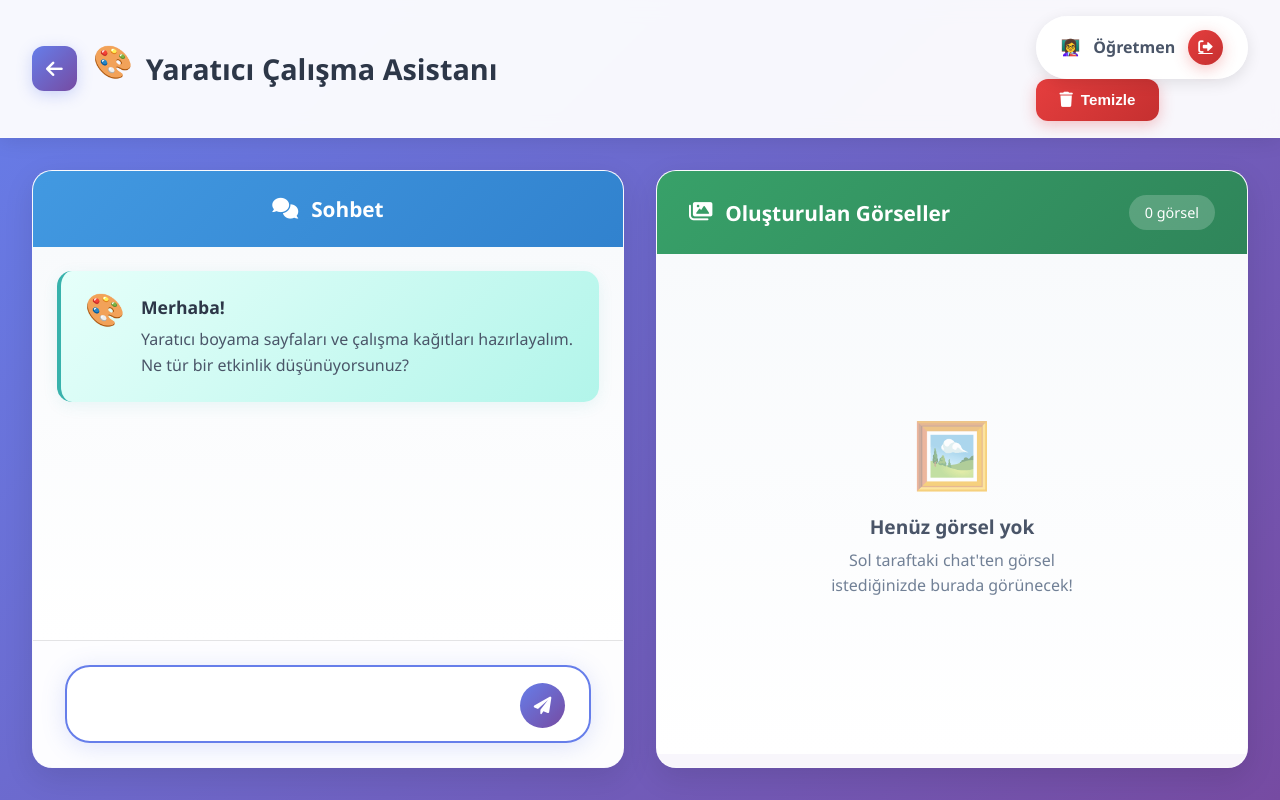
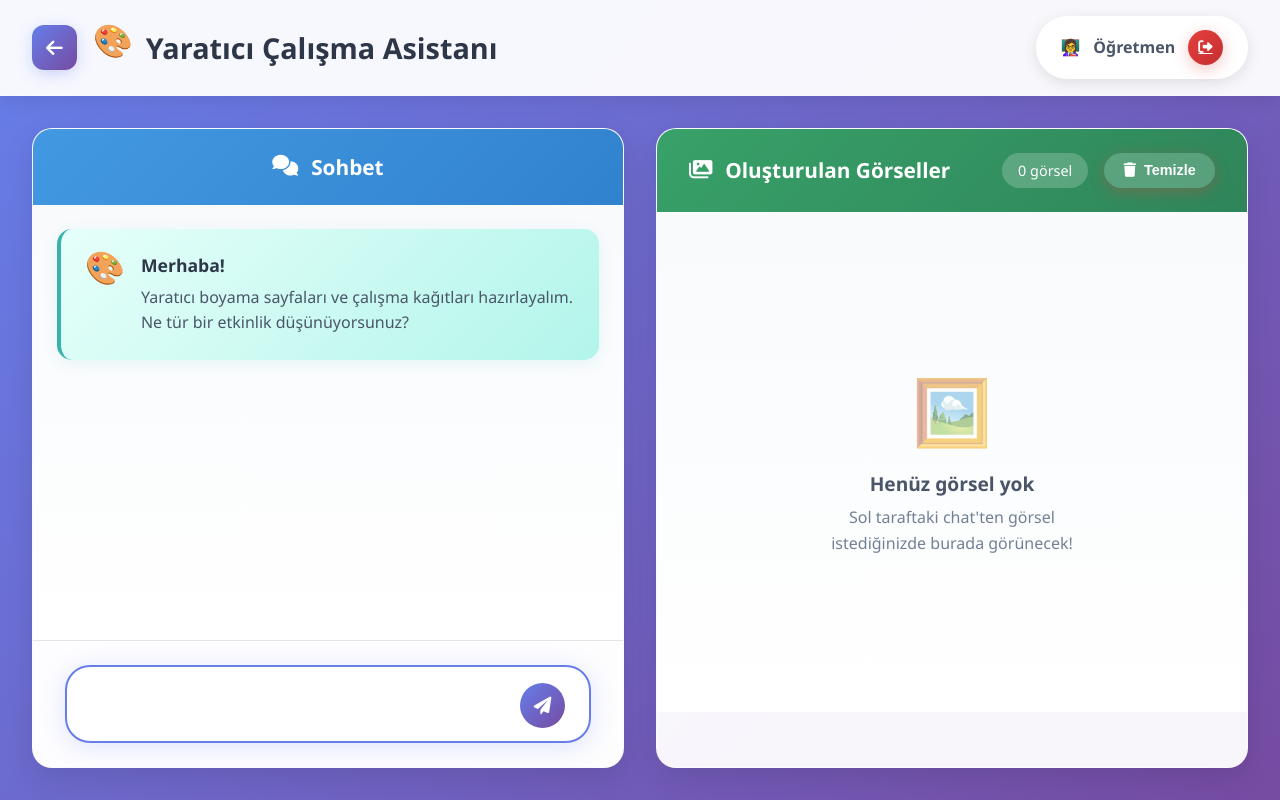
Before and after one commit to handeuygunn/BTK-Hackathon-2025-Ogretmenim-AI, a Python web app: template BTK Proje/templates/boyama_sayfasi.html in a window 1280 px wide. Run offline with Jinja, Linux system fonts and the light colour scheme; the template is opened without the code that fills it, so the values that code supplies are empty.

Commit message:
Boyama sayfasındaki placementlar düzeltildi.

```diff
--- a/BTK Proje/static/css/boyama_sayfasi.css
+++ b/BTK Proje/static/css/boyama_sayfasi.css
@@ -36,6 +36,12 @@ body {
 }
 
 .header-left {
+  display: flex;
+  align-items: center;
+  gap: 1rem;
+}
+
+.header-right {
   display: flex;
   align-items: center;
   gap: 1rem;
@@ -347,6 +353,27 @@ body {
   gap: 0.8rem;
 }
 
+.gallery-controls {
+  display: flex;
+  align-items: center;
+  gap: 1rem;
+}
+
+.gallery-controls .clear-btn {
+  background: rgba(255, 255, 255, 0.2);
+  color: white;
+  padding: 0.6rem 1.2rem;
+  font-size: 0.9rem;
+  border-radius: 25px;
+  transition: all 0.3s ease;
+}
+
+.gallery-controls .clear-btn:hover {
+  background: rgba(255, 255, 255, 0.3);
+  transform: translateY(-1px);
+  box-shadow: 0 4px 12px rgba(0, 0, 0, 0.2);
+}
+
 .gallery-stats {
   background: rgba(255, 255, 255, 0.2);
   padding: 0.5rem 1rem;
--- a/BTK Proje/templates/boyama_sayfasi.html
+++ b/BTK Proje/templates/boyama_sayfasi.html
@@ -35,10 +35,6 @@
                 <i class="fas fa-sign-out-alt"></i>
               </a>
             </div>
-            <button class="clear-btn" onclick="clearAll()">
-              <i class="fas fa-trash"></i>
-              Temizle
-            </button>
           </div>
         </div>
       </header>
@@ -82,8 +78,14 @@
         <div class="gallery-section">
           <div class="gallery-header">
             <h3><i class="fas fa-images"></i> Oluşturulan Görseller</h3>
-            <div class="gallery-stats">
-              <span id="image-count">0 görsel</span>
+            <div class="gallery-controls">
+              <div class="gallery-stats">
+                <span id="image-count">0 görsel</span>
+              </div>
+              <button class="clear-btn" onclick="clearAll()">
+                <i class="fas fa-trash"></i>
+                Temizle
+              </button>
             </div>
           </div>
           <div class="gallery-content" id="gallery-content">
```
Also changed, not shown: BTK Proje/static/js/ogrenci_analizleri.js (+21 -12 lines).
